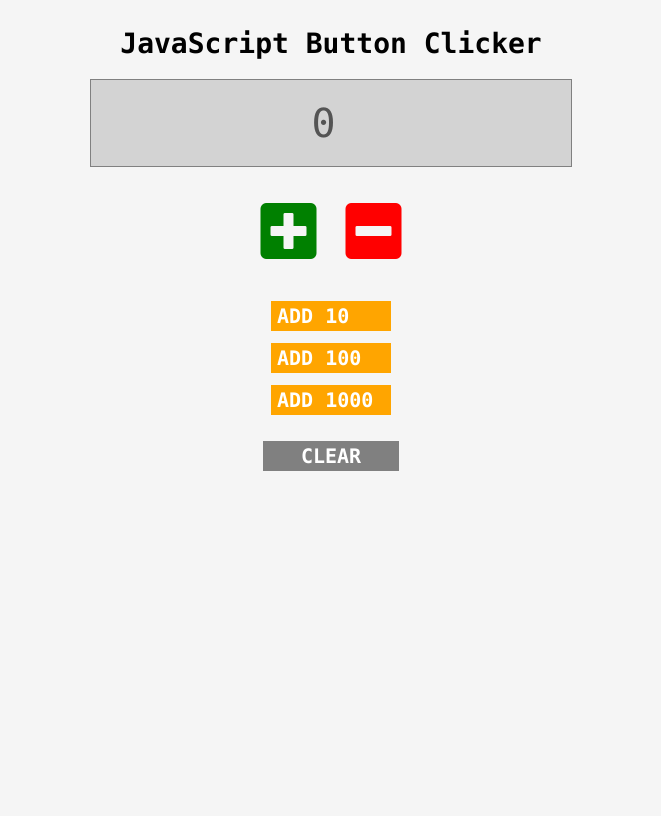
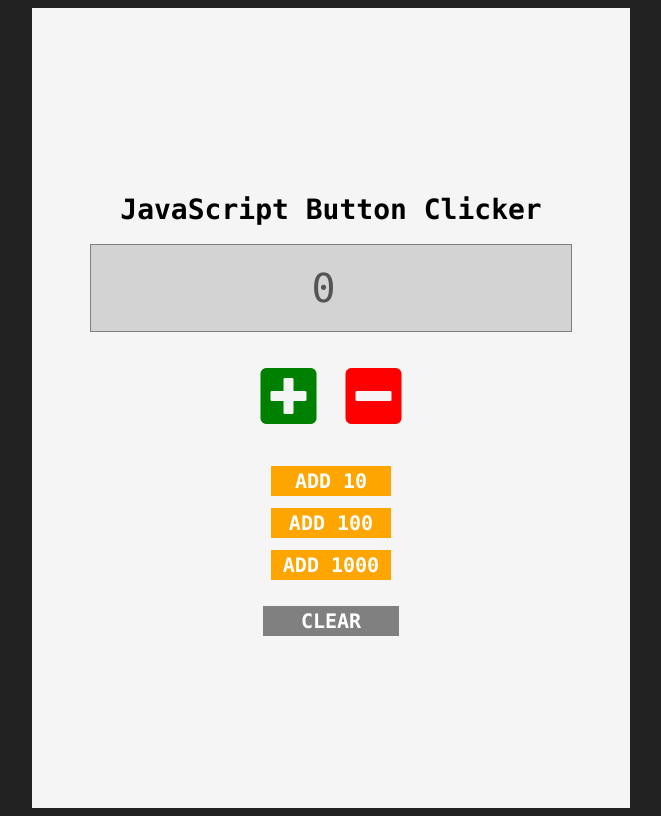
Before and after one commit to kimwoodfield/js-button-clicker, a plain HTML site: page index.html in a window 1280 px wide. Shown: the whole page, without its empty margins (317-978 px from the left). Drawn offline with Linux system fonts and the light colour scheme.

Commit message:
Work done on styling and media queries

```diff
--- a/styles/style.css
+++ b/styles/style.css
@@ -1,10 +1,11 @@
 body {
     font-family: Consolas;
+    background-color: #222222;
     width: 100%;
-    background-color: #F5F5F5;
 }
 
 .container {
+    background-color: #F5F5F5;
     display: flex;
     flex-direction:column;
     justify-content: center;
@@ -22,7 +23,7 @@ input[type=number] {
     border: .25px solid gray;
     text-align: center;
     font-size: 2.5rem;
-    width: 80%;
+    width: 60%;
     padding: .5em 0;
     font-family: Consolas;
 }
@@ -36,6 +37,15 @@ input[type=number] {
     margin: 0 .15em;
     margin-bottom: .5em;
     outline: 0;
+}
+
+#increase, #decrease, .btn, .btn:hover, .container, #num {
+    -webkit-touch-callout: none;
+    -webkit-user-select: none;
+    -khtml-user-select: none;
+    -moz-user-select: none;
+    -ms-user-select: none;
+    user-select: none;
 }
 
 #increase:focus, #decrease:focus {
@@ -69,12 +79,14 @@ input[type=number] {
     font-size: 1.25em;
     width: 6em;
     text-transform: uppercase;
-    text-align: left;
+    text-align: center;
     font-weight: bold;
     height: 1.5em;
     transition: all .1s ease-in-out;
     margin: .3em 0;
 }
+
+
 
 #clear {
     margin-top: 1em;
@@ -88,6 +100,15 @@ input[type=number] {
 }
 
 @media only screen and (min-width: 600px) {
+    body {
+        display: flex;
+        justify-content: center;
+        height: 100%;
+    }
+    .container {
+        width: 598px;
+        height: 100vh;
+    }
     input[type=number] {
         background-color: lightgray;
         border: .25px solid gray;
```
